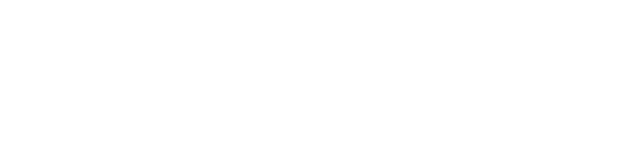
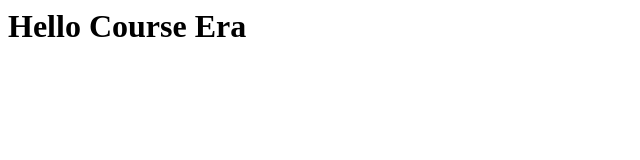
Before and after one commit to mail4kjr/html5, a plain HTML site: page index.html in a window 1280 px wide. Shown: the whole page, without its empty margins (0-640 px from the left). Drawn offline with Linux system fonts and the light colour scheme.

Commit message:
Update index.html

```diff
--- a/index.html
+++ b/index.html
@@ -3,6 +3,7 @@
 </head>
 
 <body>
-
+<h1>Hello Course Era
+  </h1>
 </body>
 </html>
```
